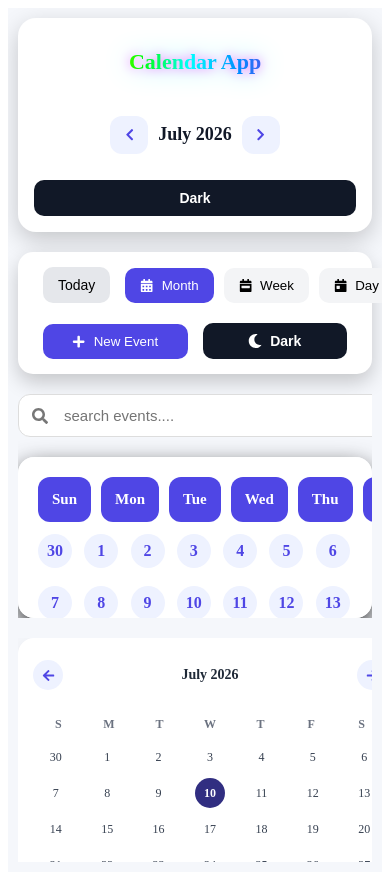
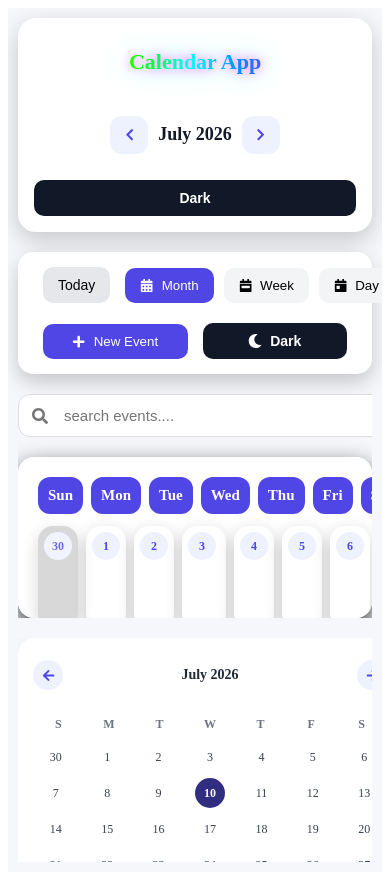
Before and after one commit to narendar9888/Calendar, a React (Vite) app in the folder app/: page / in a window 390 px wide. Shown: the top 872 px of the page. Built offline with nearby package versions, Linux system fonts and the light colour scheme.

Commit message:
complete month page

```diff
--- a/app/src/components/MonthView.css
+++ b/app/src/components/MonthView.css
@@ -45,3 +45,119 @@
 
     margin-bottom: 8px;
 }
+
+
+
+.day-cell {
+    min-height: 130px;
+    background: #fff;
+    border-radius: 15px;
+    padding: 10px;
+    cursor: pointer;
+    transition: 0.3s ease;
+    box-shadow: 0 6px 18px rgba(0, 0, 0, 0.20);
+    display: flex;
+    flex-direction: column;
+}
+
+.day-cell:hover {
+    transform: translateY(-5px);
+    box-shadow: 0 12px 25px rgba(0, 0, 0, 0.80);
+}
+
+.day-cell.today {
+    border: 2px solid #05b67b;
+}
+
+.day-cell.selected {
+    border: 2px solid #4f46e5;
+}
+
+.day-cell.other-month {
+    opacity: .80;
+    background: #cfcfcf;
+}
+
+.events {
+    display: flex;
+    flex-direction: column;
+    gap: 5px;
+    flex: 1;
+}
+
+.event {
+    color: #fff;
+    padding: 5px 8px;
+    border-radius: 10px;
+    font-size: 14px;
+    overflow: hidden;
+    white-space: nowrap;
+    text-overflow: ellipsis;
+    transition: 0.3s;
+}
+
+.event:hover {
+    transform: scale(1.1);
+}
+
+.more-event {
+    margin-top: auto;
+    color: #4f46e5;
+    font-size: 14px;
+    font-weight: 600;
+}
+
+.dark .week-day {
+    background: #312e81;
+}
+
+.dark .day-cell {
+    background: #101b35;
+}
+
+.dark .day-number {
+    background: #374151;
+    color: #fff;
+}
+
+.dark .day-cell.other-month {
+    background: #101b35;
+    opacity: 0.2;
+}
+
+.dark .more-event {
+    color: #a5b4fc;
+}
+
+@media (max-width: 1024px) {
+    .month-grid,
+    .week-header {
+        gap: 8px;
+    }
+
+    .day-cell {
+        min-height: 110px;
+    }
+}
+
+@media (max-width: 768px) {
+    .week-day {
+        padding: 10px;
+    }
+
+    .day-cell {
+        min-height: 90px;
+        padding: 6px;
+    }
+
+    .day-number {
+        width: 28px;
+        height: 28px;
+        font-size: 12px;
+    }
+
+    .event {
+        font-size: 10px;
+        padding: 4px 6px;
+    }
+}
--- a/app/src/components/MonthView.jsx
+++ b/app/src/components/MonthView.jsx
@@ -12,12 +12,34 @@ import {
 
 const MonthView = () => {
     const {
-        currentDate
+        currentDate,
+        events,
+        search,
+        category,
+        selectedDate,
+        setSelectDate,
+        openModal,
     } = useCalendar();
 
 
     const calendar = getMonthGrid(currentDate);
 
+    const filteredEvents = events.filter((event) =>{
+        const matchSearch = event.title
+        .toLowerCase()
+        .includes(search.toLowerCase());
+
+        const matchCategory =
+            category === "All" || event.category === category;
+
+        return matchCategory && matchSearch;
+    })
+
+    const getEvent = (date) => {
+        return filteredEvents.filter((event) =>
+            isSameDay(new Date(event.date), date)
+        );
+    };
 
     return (
         <div className="month-view">
@@ -34,28 +56,74 @@ const MonthView = () => {
 
 
             <div className="month-grid">
-                {calendar.flat().map((Date, index) => {
-                    // const dayEvent = getEvent(date);
+                {calendar.flat().map((date, index) => {
+                    const dayEvents = getEvent(date);
 
                     const isCurrentMonth =
-                        Date.getMonth() === currentDate.getMonth();
+                        date.getMonth() === currentDate.getMonth();
 
                     return (
                         <div
                             key={index}
-
+                            className={`day-cell
+                                ${!isCurrentMonth ? "other-month" : ""}
+                                ${
+                                    isToday(date)
+                                        ? "today"
+                                        : ""
+                                }
+                                ${
+                                    isSameDay(
+                                        date,
+                                        selectedDate
+                                    )
+                                        ? "selected"
+                                        : ""
+                                }`}
+                            onClick={() =>
+                                setSelectDate(date)
+                            }
                         >
                             <div className="day-number">
-                                {Date.getDate()}
+                                {date.getDate()}
+                            </div>
+
+                            <div className="events">
+                                {dayEvents
+                                    .slice(0, 3)
+                                    .map((event) => (
+                                        <div
+                                            key={event.id}
+                                            className="event"
+                                            style={{
+                                                background:
+                                                    event.color
+                                            }}
+                                            onClick={(e) => {
+                                                e.stopPropagation();
+                                                openModal(event);
+                                            }}
+                                        >
+                                            {event.time &&
+                                            `${event.title}`}
+                                            {event.title}
+                                        </div>
+                                    ))}
+
+                                {dayEvents.length > 3 && (
+                                    <div className="more-event">
+                                        +{dayEvents.length - 3} more
+                                    </div>
+                                )}
                             </div>
                         </div>
-                    )
+                    );
                 })}
             </div>
 
 
         </div>
     )
-}
+};
 
 export default MonthView;
```
